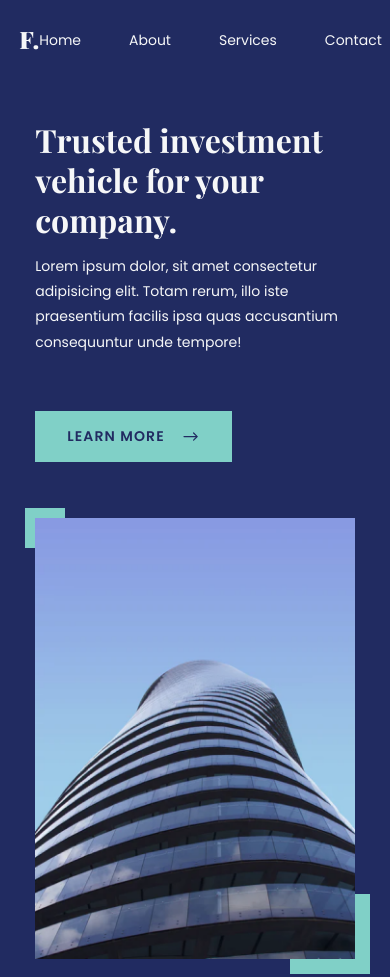
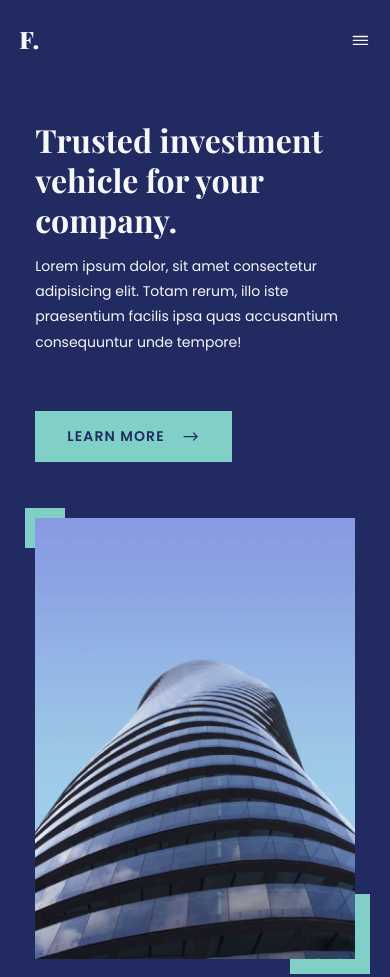
Before and after one commit to la-magbanua/faber, a Gatsby site: page / in a window 390 px wide. Shown: the top 977 px of the page. Built offline with nearby package versions, Linux system fonts and the light colour scheme; Gatsby itself is replaced by a stand-in of ours; a web font is replaced by a local one.

Commit message:
adjusted header to show menu icon in smaller viewports

```diff
--- a/package.json
+++ b/package.json
@@ -20,6 +20,7 @@
     "react-dom": "^16.12.0",
     "react-helmet": "^6.1.0",
     "react-icons": "^3.11.0",
+    "react-responsive": "^8.1.0",
     "styled-components": "^5.1.1",
     "styled-normalize": "^8.0.7",
     "typeface-playfair-display": "^1.1.4",
--- a/src/components/header.js
+++ b/src/components/header.js
@@ -1,5 +1,7 @@
 import React from 'react'
 import { Link } from 'gatsby'
+import { useMediaQuery } from 'react-responsive'
+import { IoIosMenu } from 'react-icons/io'
 import styled from 'styled-components'
 import Container from './container'
 
@@ -41,22 +43,39 @@ const NavLinks = styled.div`
   }
 `
 
-const Header = () => (
+const MenuBurger = styled.span`
+  display: inline-flex;
+  justify-content: center;
+  align-items: center;
+  cursor: pointer;
+`
+
+const Header = () => {
+  const isMobile = useMediaQuery({ maxWidth: 500 })
+
+  return (
     <StyledHeader>
       <Container>
         <InnerHeader>
           <Brand>
             <Link to="/">F.</Link>
           </Brand>
+          {isMobile ? (
+            <MenuBurger>
+              <IoIosMenu size="1.3rem" />
+            </MenuBurger>
+          ) : (
             <NavLinks>
               <Link to="/">Home</Link>
               <Link to="/">About</Link>
               <Link to="/">Services</Link>
               <Link to="/">Contact</Link>
             </NavLinks>
+          )}
         </InnerHeader>
       </Container>
     </StyledHeader>
   )
+}
 
 export default Header
```
Also changed, not shown: 1 other file. Lines whose indentation alone changed are shown as unchanged.
